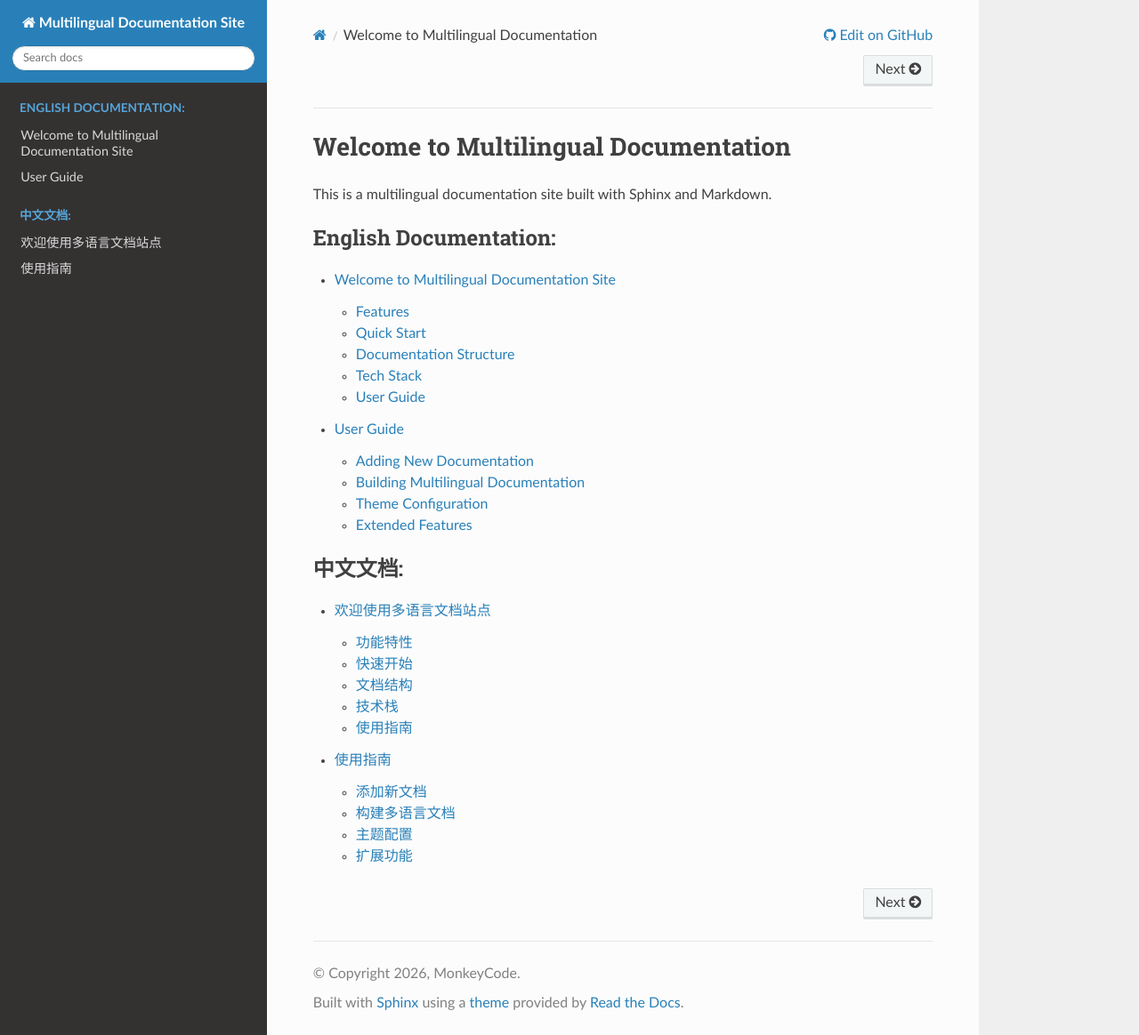
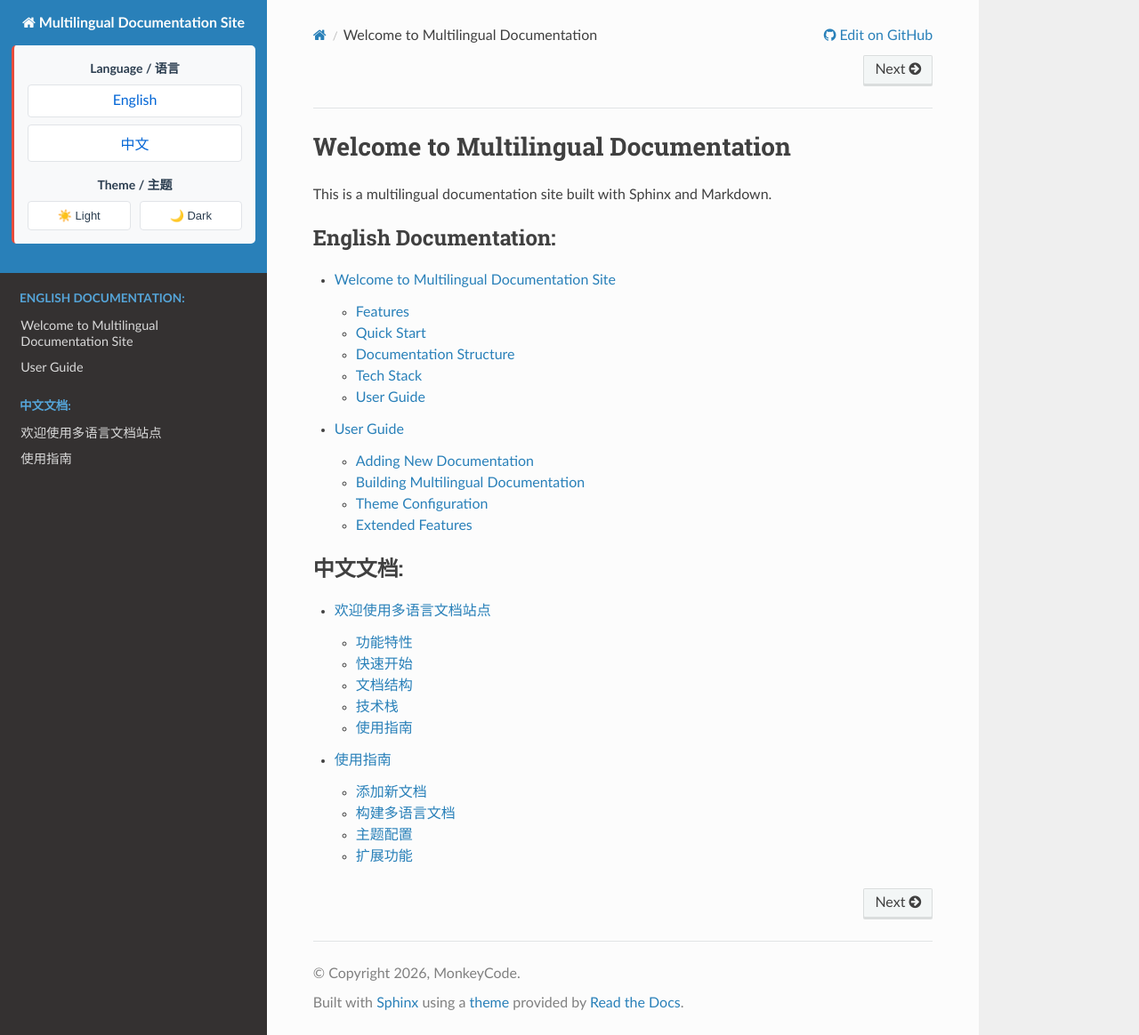
Before and after one commit to yhjedward3021454052-star/api, a Sphinx documentation site: the page built from docs/source/index.rst, in a window 1280 px wide and 1164 px high. Shown: the whole window at 89% size. Built offline with Sphinx 7.4.7 and the Read the Docs theme 3.1.0, drawn with Linux system fonts in a browser that asks for light colours.

Commit message:
feat: add working language and theme switcher to sidebar Co-authored-by: monkeycode-ai <monkeycode-ai@chaitin.com>

```diff
--- a/docs/source/_static/custom.css
+++ /dev/null
@@ -1,125 +0,0 @@
-/* Switcher section at bottom of sidebar */
-.sidebar-section.switcher-section {
-    margin-top: 30px;
-    padding: 15px;
-    background: #f8f9fa;
-    border-radius: 5px;
-    border-top: 3px solid #e74c3c;
-}
-
-.sidebar-section h3 {
-    margin-top: 0;
-    margin-bottom: 10px;
-    font-size: 14px;
-    font-weight: 600;
-    color: #2c3e50;
-}
-
-/* Language switcher */
-.language-list {
-    display: flex;
-    flex-direction: column;
-    gap: 8px;
-}
-
-.language-link {
-    display: block;
-    padding: 8px 12px;
-    background: white;
-    border: 1px solid #e1e4e8;
-    border-radius: 4px;
-    color: #0366d6;
-    text-decoration: none;
-    transition: all 0.2s ease;
-}
-
-.language-link:hover {
-    background: #0366d6;
-    color: white;
-    border-color: #0366d6;
-}
-
-.language-current {
-    display: block;
-    padding: 8px 12px;
-    background: #0366d6;
-    color: white;
-    border-radius: 4px;
-    font-weight: 500;
-}
-
-/* Theme switcher */
-.theme-buttons {
-    display: flex;
-    gap: 10px;
-    margin-top: 10px;
-}
-
-.theme-btn {
-    flex: 1;
-    padding: 8px 12px;
-    border: 1px solid #e1e4e8;
-    border-radius: 4px;
-    background: white;
-    color: #2c3e50;
-    cursor: pointer;
-    transition: all 0.2s ease;
-    display: flex;
-    align-items: center;
-    justify-content: center;
-    gap: 5px;
-    font-size: 13px;
-}
-
-.theme-btn:hover {
-    border-color: #0366d6;
-    color: #0366d6;
-}
-
-.theme-btn svg {
-    flex-shrink: 0;
-}
-
-/* Dark theme styles */
-.dark-theme {
-    --wy-side-nav-search: #1e1e1e;
-    --wy-text-color: #e0e0e0;
-}
-
-.dark-theme .wy-nav-side {
-    background: #2d2d2d;
-}
-
-.dark-theme .wy-nav-content {
-    background: #1e1e1e;
-    color: #e0e0e0;
-}
-
-.dark-theme .wy-menu-vertical a {
-    color: #b0b0b0;
-}
-
-.dark-theme .wy-menu-vertical a:hover {
-    background: #3d3d3d;
-}
-
-.dark-theme .sidebar-section {
-    background: #2d2d2d;
-    border-top-color: #e74c3c;
-}
-
-.dark-theme .sidebar-section h3 {
-    color: #e0e0e0;
-}
-
-.dark-theme .theme-btn {
-    background: #3d3d3d;
-    color: #e0e0e0;
-    border-color: #4d4d4d;
-}
-
-.dark-theme .theme-btn:hover {
-    background: #4d4d4d;
-    border-color: #0366d6;
-    color: #0366d6;
-}
--- a/docs/source/_templates/language_switcher.html
+++ /dev/null
@@ -1,14 +0,0 @@
-{% if languages %}
-<div class="sidebar-section">
-    <h3>Language</h3>
-    <div class="language-list">
-        {% for lang_code, lang_name in languages %}
-            {% if lang_code != current_language %}
-                <a href="{{ pathto(lang_code + '/index', 1) }}" class="language-link">{{ lang_name }}</a>
-            {% else %}
-                <span class="language-current">{{ lang_name }}</span>
-            {% endif %}
-        {% endfor %}
-    </div>
-</div>
-{% endif %}
--- a/docs/source/_templates/language_theme_switcher.html
+++ /dev/null
@@ -1,52 +0,0 @@
-<div class="sidebar-section switcher-section">
-    <h3>Language / 语言</h3>
-    <div class="language-list">
-        {% for lang_code, lang_name in languages %}
-            {% if lang_code != current_language %}
-                <a href="{{ pathto('../' + lang_code + '/index', 1) }}" class="language-link">{{ lang_name }}</a>
-            {% else %}
-                <span class="language-current">{{ lang_name }}</span>
-            {% endif %}
-        {% endfor %}
-    </div>
-
-    <h3>Theme / 主题</h3>
-    <div class="theme-buttons">
-        <button onclick="setTheme('light')" class="theme-btn light-btn" title="Light">
-            <svg width="20" height="20" viewBox="0 0 24 24" fill="none" stroke="currentColor" stroke-width="2">
-                <circle cx="12" cy="12" r="5"></circle>
-                <line x1="12" y1="1" x2="12" y2="3"></line>
-                <line x1="12" y1="21" x2="12" y2="23"></line>
-                <line x1="4.22" y1="4.22" x2="5.64" y2="5.64"></line>
-                <line x1="18.36" y1="18.36" x2="19.78" y2="19.78"></line>
-                <line x1="1" y1="12" x2="3" y2="12"></line>
-                <line x1="21" y1="12" x2="23" y2="12"></line>
-                <line x1="4.22" y1="19.78" x2="5.64" y2="18.36"></line>
-                <line x1="18.36" y1="5.64" x2="19.78" y2="4.22"></line>
-            </svg>
-            Light
-        </button>
-        <button onclick="setTheme('dark')" class="theme-btn dark-btn" title="Dark">
-            <svg width="20" height="20" viewBox="0 0 24 24" fill="none" stroke="currentColor" stroke-width="2">
-                <path d="M21 12.79A9 9 0 1 1 11.21 3 7 7 0 0 0 21 12.79z"></path>
-            </svg>
-            Dark
-        </button>
-    </div>
-</div>
-
-<script>
-function setTheme(theme) {
-    if (theme === 'dark') {
-        document.body.classList.add('dark-theme');
-        localStorage.setItem('theme', 'dark');
-    } else {
-        document.body.classList.remove('dark-theme');
-        localStorage.setItem('theme', 'light');
-    }
-}
-
-// Load saved theme or default to light
-const savedTheme = localStorage.getItem('theme') || 'light';
-setTheme(savedTheme);
-</script>
--- /dev/null
+++ b/docs/source/_templates/layout.html
@@ -0,0 +1,37 @@
+{% extends "!layout.html" %}
+
+{% block document %}
+<script>
+function setTheme(theme) {
+    const sidebar = document.querySelector('.wy-nav-side');
+    const content = document.querySelector('.wy-nav-content');
+    const searchBox = document.querySelector('.wy-side-nav-search');
+
+    if (theme === 'dark') {
+        sidebar.style.background = '#2d2d2d';
+        content.style.background = '#1e1e1e';
+        content.style.color = '#e0e0e0';
+        searchBox.style.background = '#1e1e1e';
+        document.querySelectorAll('.wy-menu-vertical a').forEach(el => {
+            el.style.color = '#b0b0b0';
+        });
+        localStorage.setItem('theme', 'dark');
+    } else {
+        sidebar.style.background = '';
+        content.style.background = '';
+        content.style.color = '';
+        searchBox.style.background = '';
+        document.querySelectorAll('.wy-menu-vertical a').forEach(el => {
+            el.style.color = '';
+        });
+        localStorage.setItem('theme', 'light');
+    }
+}
+
+window.addEventListener('DOMContentLoaded', function() {
+    const savedTheme = localStorage.getItem('theme') || 'light';
+    setTheme(savedTheme);
+});
+</script>
+{{ super() }}
+{% endblock %}
--- /dev/null
+++ b/docs/source/_templates/searchbox.html
@@ -0,0 +1,21 @@
+<div style="padding: 15px; margin-bottom: 20px; background: #f8f9fa; border-radius: 5px; border-left: 3px solid #e74c3c;">
+    <div style="margin-bottom: 15px;">
+        <strong style="display: block; margin-bottom: 8px; font-size: 14px; color: #2c3e50;">Language / 语言</strong>
+        <div style="display: flex; flex-direction: column; gap: 8px;">
+            <a href="../en/index.html" style="display: block; padding: 8px 12px; background: white; border: 1px solid #e1e4e8; border-radius: 4px; color: #0366d6; text-decoration: none; transition: all 0.2s ease;">English</a>
+            <a href="../zh_CN/index.html" style="display: block; padding: 8px 12px; background: white; border: 1px solid #e1e4e8; border-radius: 4px; color: #0366d6; text-decoration: none; transition: all 0.2s ease;">中文</a>
+        </div>
+    </div>
+
+    <div>
+        <strong style="display: block; margin-bottom: 8px; font-size: 14px; color: #2c3e50;">Theme / 主题</strong>
+        <div style="display: flex; gap: 10px;">
+            <button onclick="setTheme('light')" style="flex: 1; padding: 8px 12px; border: 1px solid #e1e4e8; border-radius: 4px; background: white; color: #2c3e50; cursor: pointer; transition: all 0.2s ease; font-size: 13px;">
+                ☀️ Light
+            </button>
+            <button onclick="setTheme('dark')" style="flex: 1; padding: 8px 12px; border: 1px solid #e1e4e8; border-radius: 4px; background: white; color: #2c3e50; cursor: pointer; transition: all 0.2s ease; font-size: 13px;">
+                🌙 Dark
+            </button>
+        </div>
+    </div>
+</div>
--- a/docs/source/_templates/sidebar_extra.html
+++ /dev/null
@@ -1,48 +0,0 @@
-<div class="sidebar-section switcher-section">
-    <h3>Language / 语言</h3>
-    <div class="language-list">
-        <a href="../en/index.html" class="language-link">English</a>
-        <a href="../zh_CN/index.html" class="language-link">中文</a>
-    </div>
-
-    <h3>Theme / 主题</h3>
-    <div class="theme-buttons">
-        <button onclick="setTheme('light')" class="theme-btn light-btn" title="Light">
-            <svg width="20" height="20" viewBox="0 0 24 24" fill="none" stroke="currentColor" stroke-width="2">
-                <circle cx="12" cy="12" r="5"></circle>
-                <line x1="12" y1="1" x2="12" y2="3"></line>
-                <line x1="12" y1="21" x2="12" y2="23"></line>
-                <line x1="4.22" y1="4.22" x2="5.64" y2="5.64"></line>
-                <line x1="18.36" y1="18.36" x2="19.78" y2="19.78"></line>
-                <line x1="1" y1="12" x2="3" y2="12"></line>
-                <line x1="21" y1="12" x2="23" y2="12"></line>
-                <line x1="4.22" y1="19.78" x2="5.64" y2="18.36"></line>
-                <line x1="18.36" y1="5.64" x2="19.78" y2="4.22"></line>
-            </svg>
-            Light
-        </button>
-        <button onclick="setTheme('dark')" class="theme-btn dark-btn" title="Dark">
-            <svg width="20" height="20" viewBox="0 0 24 24" fill="none" stroke="currentColor" stroke-width="2">
-                <path d="M21 12.79A9 9 0 1 1 11.21 3 7 7 0 0 0 21 12.79z"></path>
-            </svg>
-            Dark
-        </button>
-    </div>
-</div>
-
-<script>
-function setTheme(theme) {
-    if (theme === 'dark') {
-        document.body.classList.add('dark-theme');
-        localStorage.setItem('theme', 'dark');
-    } else {
-        document.body.classList.remove('dark-theme');
-        localStorage.setItem('theme', 'light');
-    }
-}
-
-window.addEventListener('DOMContentLoaded', function() {
-    const savedTheme = localStorage.getItem('theme') || 'light';
-    setTheme(savedTheme);
-});
-</script>
--- a/docs/source/conf.py
+++ b/docs/source/conf.py
@@ -33,6 +33,7 @@ html_static_path = ['_static']
 
 html_theme_options = {
     'prev_next_buttons_location': 'both',
+    'navigation_depth': 4,
 }
 
 html_context = {
@@ -45,15 +46,15 @@ html_context = {
     'github_user': 'yhjedward3021454052-star',
     'github_repo': 'api',
     'github_version': 'main',
+    'conf_py_path': '/docs/source/',
 }
 
 html_sidebars = {
     '**': [
         'relations.html',
         'searchbox.html',
-        'sidebar_extra.html',
     ],
 }
 
 def setup(app):
-    app.add_css_file('custom.css', priority=500)
+    pass
```
Also changed, not shown: 10 other files.
